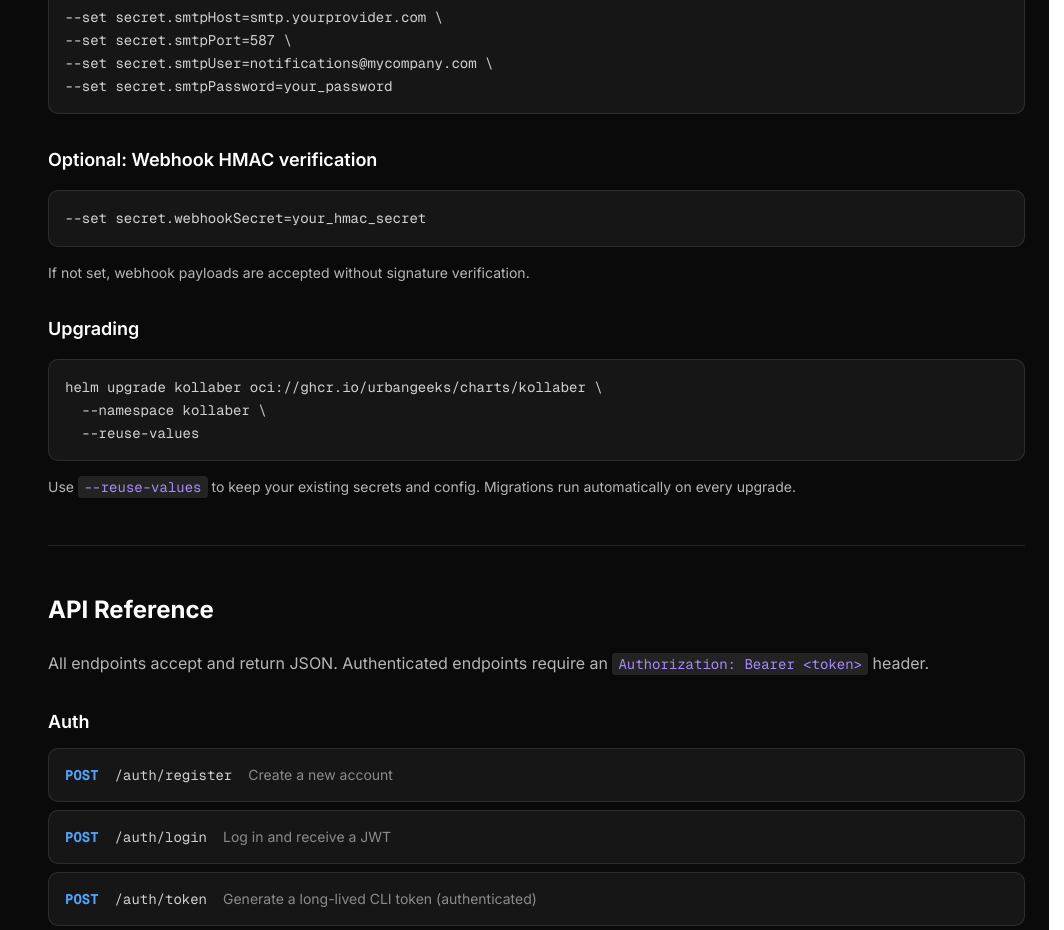
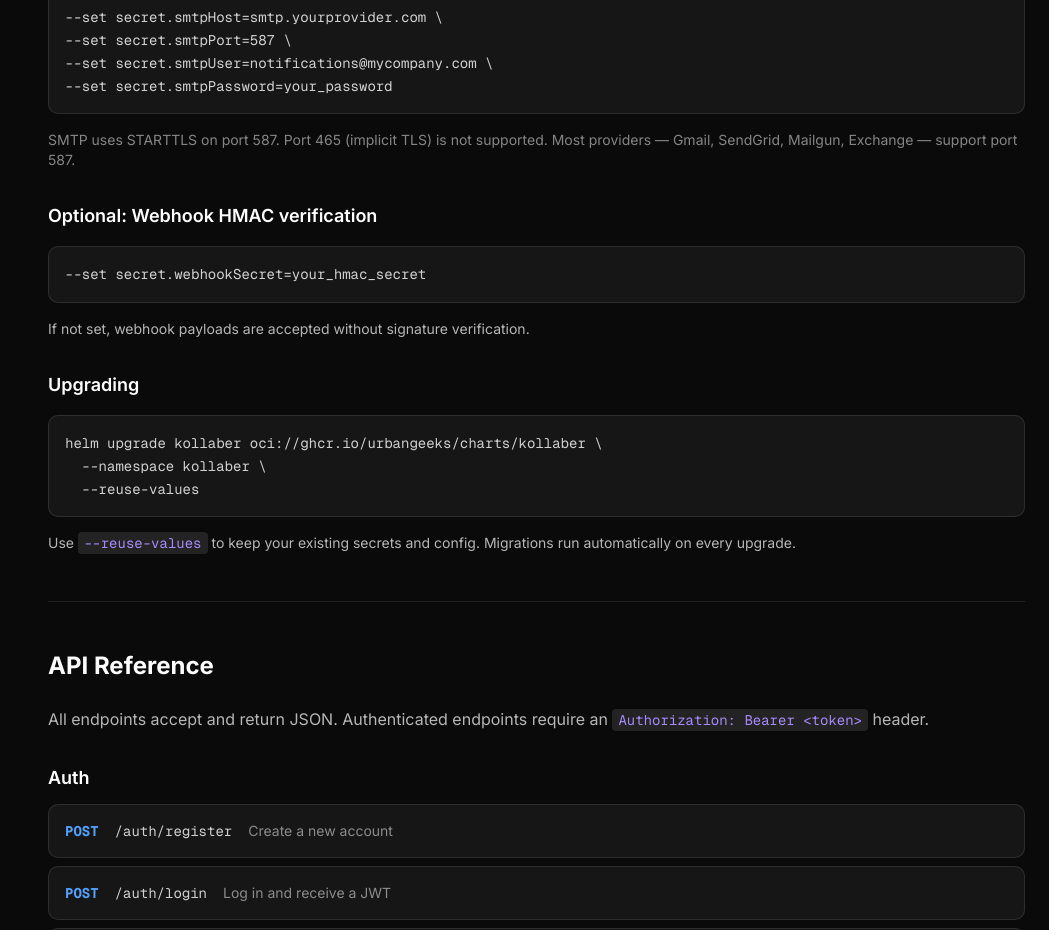
Before and after one commit to urbangeeks/kollaber, a Next.js app in the folder ui/: page /docs in a window 1280 px wide. Shown: the part 9440-10370 px from the top of the page, without its empty margins (216-1280 px from the left). Built offline with nearby package versions, Linux system fonts and the light colour scheme.

Commit message:
docs: note port 465 limitation for SMTP in README and /docs

```diff
--- a/ui/app/docs/page.tsx
+++ b/ui/app/docs/page.tsx
@@ -568,6 +568,10 @@ kube-watcher \\
 --set secret.smtpPort=587 \\
 --set secret.smtpUser=notifications@mycompany.com \\
 --set secret.smtpPassword=your_password`}</Code>
+              <p className="text-sm text-white/50">
+                SMTP uses STARTTLS on port 587. Port 465 (implicit TLS) is not supported.
+                Most providers — Gmail, SendGrid, Mailgun, Exchange — support port 587.
+              </p>
             </SubSection>
 
             <SubSection title="Optional: Webhook HMAC verification">
```
Also changed, not shown: 1 other file (tests, documents, lock files or other folders).
